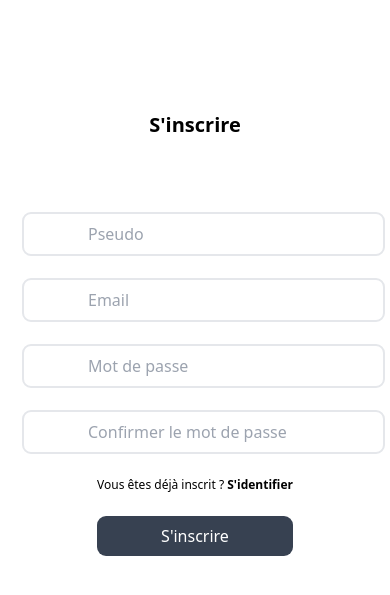
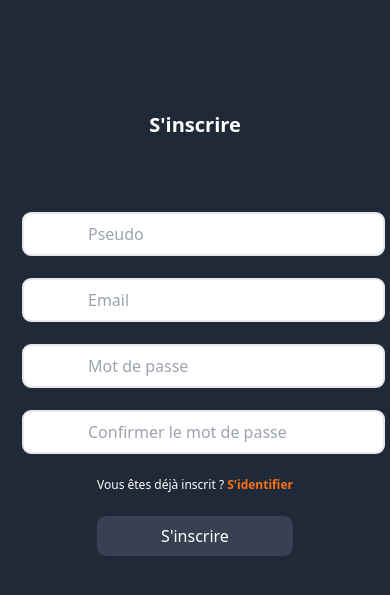
Before and after one commit to albanledev/DEVLAB-2, a PHP site: page /inscription.php in a window 390 px wide. Shown: the top 595 px of the page. Run offline with PHP 8.4, Linux system fonts and the light colour scheme; some libraries are stand-ins or nearby versions.

Commit message:
:sparkles: FRONT inscription connexion + plein de trucs responsive

```diff
--- a/genre.php
+++ b/genre.php
@@ -42,8 +42,8 @@ if (!isset($_SESSION['user'])) {
     <a href="deconnexion.php" class="sm:hidden flex justify-end mr-[30px] mt-[20px] ">
         <img  class="w-[25px] h-[25px]" src="img/power.png" alt="power">
     </a>
-    <div class="containerTitre text-white"></div>
-    <div class="containerGenre mx-[20px] mb-[40px] mt-[40px] grid grid-cols-2 overflow-x-auto  md:grid md:grid-cols-5 lg:grid-cols-7 xl:grid-cols-9 md:overflow-x-hidden"></div>
+    <div class="containerTitre text-[20px] text-orange-500"></div>
+    <div class="containerGenre mx-[20px] mb-[40px] mt-[40px] grid grid-cols-2 sm:grid-cols-3 overflow-x-auto md:grid-cols-5 lg:grid-cols-7 xl:grid-cols-9 md:overflow-x-hidden"></div>
 
     <div class="h-[100px]"></div>
     <footer>
--- a/globalJS/genre.js
+++ b/globalJS/genre.js
@@ -17,7 +17,7 @@ axios.get(`https://api.themoviedb.org/3/genre/movie/list?api_key=64f788e08bd9e0a
     console.log(response.data.genres)
     response.data.genres.forEach(element => {
         if(element.id == paramValue){
-            containerTitre.innerHTML = "<h1 class='ml-[20px] mt-[20px] font-poppins font-semibold text-[30px] '>"+element.name+"</h1>" ;
+            containerTitre.innerHTML = "<h1 class='text-center lg:text-left lg:ml-[20px] mt-[20px] font-poppins font-semibold text-[20px] '>"+element.name+"</h1>" ;
         }
     })
 })
--- a/index.php
+++ b/index.php
@@ -10,7 +10,7 @@
     <title>Document</title>
 </head>
 
-<body>
+<body class="bg-gray-800">
 
 
     <?php
@@ -61,14 +61,14 @@
 
 
     <form class="text-center" action="connexion.php" method="post">
-        <h2 class="mt-[150px] mb-[50px] text-center font-poppins font-semibold text-[20px]">S'identifier</h2>
+        <h2 class="mt-[150px] mb-[50px] text-white text-center font-poppins font-semibold text-[20px]">S'identifier</h2>
         <div class="pt-[22px] px-[22px] form-group">
             <input type="email" name="email" class="p-1 px-16 py-2 rounded-[9px] border-2 form-control" placeholder="Email" required>
         </div>
         <div class="p-[22px] form-group">
             <input type="password" name="password" class="p-1 px-16 py-2 rounded-[9px] border-2 form-control" placeholder="Mot de passe" required>
         </div>
-        <p class="mb-[22px] text-[12px]">Vous n'êtes pas encore inscrits ? <a class="text-[12px] font-poppins font-semibold " href="inscription.php">S'inscrire</a></p>
+        <p class="text-white mb-[22px] text-[12px]">Vous n'êtes pas encore inscrits ? <a class="text-orange-500 text-[12px] font-poppins font-semibold " href="inscription.php">S'inscrire</a></p>
         <div class="form-group">
             <button class="text-white bg-gray-700 px-16 py-2 rounded-[9px]" type="submit">S'identifier</button>
         </div>
--- a/inscription.php
+++ b/inscription.php
@@ -13,7 +13,7 @@ session_start();
     <title>Document</title>
 </head>
 
-<body>
+<body class="bg-gray-800">
 
 
     <?php
@@ -77,7 +77,7 @@ session_start();
     ?>
 
     <form class="text-center" action="inscription_traitement.php" method="post">
-        <h2 class="mt-[110px] mb-[50px] text-center font-poppins font-semibold text-[20px]">S'inscrire</h2>
+        <h2 class="text-white mt-[110px] mb-[50px] text-center font-poppins font-semibold text-[20px]">S'inscrire</h2>
         <div class="pt-[22px] px-[22px] form-group">
             <input type="text" name="pseudo" class="p-1 px-16 py-2 rounded-[9px] border-2 form-control" placeholder="Pseudo" required>
         </div>
@@ -90,7 +90,7 @@ session_start();
         <div class="p-[22px] form-group">
             <input type="password" name="password2" class="p-1 px-16 py-2 rounded-[9px] border-2 form-control" placeholder="Confirmer le mot de passe" required>
         </div>
-        <p class="text-center mb-[22px] text-[12px]">Vous êtes déjà inscrit ? <a class="text-[12px] font-poppins font-semibold " href="index.php">S'identifier</a></p>
+        <p class="text-white text-center mb-[22px] text-[12px]">Vous êtes déjà inscrit ? <a class="text-orange-500 text-[12px] font-poppins font-semibold " href="index.php">S'identifier</a></p>
         <div class="form-group">
             <button class=" text-white bg-gray-700 px-16 py-2 rounded-[9px]" type="submit">S'inscrire</button>
         </div>
--- a/profil.php
+++ b/profil.php
@@ -178,7 +178,7 @@ error_reporting(E_ALL & ~E_NOTICE & ~E_WARNING);
         <input type='image' alt='Submit' src='img/heart.png' class='w-[20px] h-[20px] mr-[10px]' />
 
     </form>
-        </button><h3 class='text-white'> " . $album['name'] . "</h3></div>
+        </button><h3 class='text-orange-500'> " . $album['name'] . "</h3></div>
         <p class='text-gray-400 ml-[20px] font-poppins text-[12px]'>" . $album['likes'] . " likes</p>
         ";
             if ($album['isPublic'] == 0) {
```
Also changed, not shown: globalJS/movie.js (+4 -4 lines), movie.php (+4 -4 lines).
